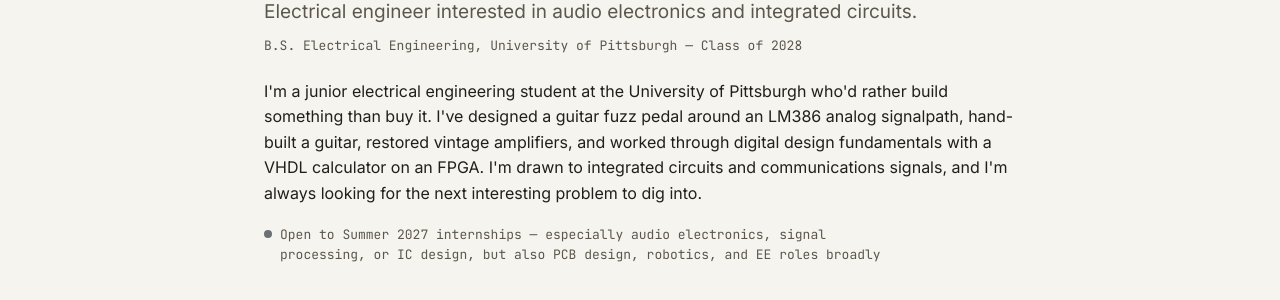
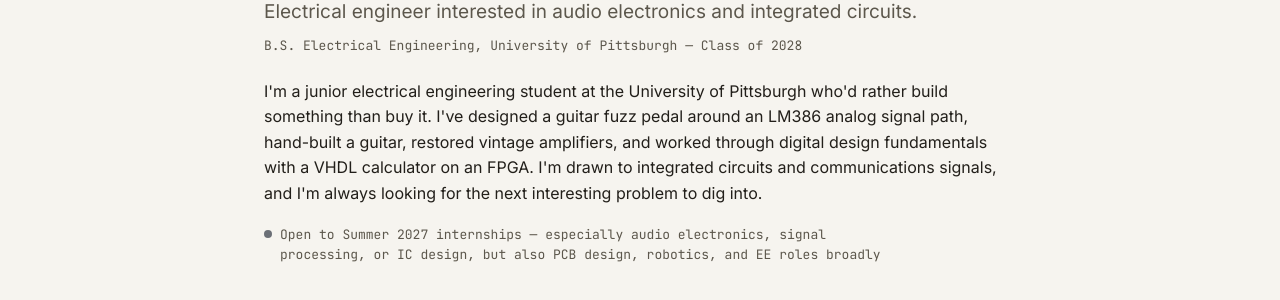
Before and after one commit to LucasBucht/LucasBucht.github.io, a Jekyll site: the page built from index.html, in a window 1280 px wide. Shown: the part 613-913 px from the top of the page. Built offline with Jekyll 4.4.1, drawn with Linux system fonts in a browser that asks for light colours.

Commit message:
Updated Resume

```diff
--- a/_layouts/home.html
+++ b/_layouts/home.html
@@ -16,7 +16,7 @@ layout: default
   </p>
   <p class="hero__bio">
     I'm a junior electrical engineering student at the University of Pittsburgh who'd rather build something than buy it.
-    I've designed a guitar fuzz pedal around an LM386 analog signalpath, hand-built a guitar, restored vintage amplifiers,
+    I've designed a guitar fuzz pedal around an LM386 analog signal path, hand-built a guitar, restored vintage amplifiers,
     and worked through digital design fundamentals with a VHDL calculator on an FPGA. I'm drawn to integrated circuits
     and communications signals, and I'm always looking for the next interesting problem to dig into.
   </p>
--- a/assets/css/style.scss
+++ b/assets/css/style.scss
@@ -136,7 +136,7 @@ a:focus-visible, button:focus-visible {
 .dot--status { background: var(--slate); }
 .hero__bio { max-width: 100%; }
 
-/* ---- Section label (replaces the old diff-hunk divider) ---- */
+/* ---- Section label ---- */
 .section-label {
   display: flex;
   align-items: center;
@@ -157,7 +157,7 @@ a:focus-visible, button:focus-visible {
   background: var(--rule);
 }
 
-/* ---- Filter bar (projects page only) ---- */
+/* ---- Filter bar  ---- */
 .filter-bar {
   display: flex;
   gap: 8px;
```
Also changed, not shown: 1 other file.
